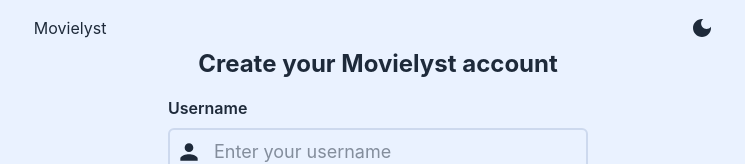
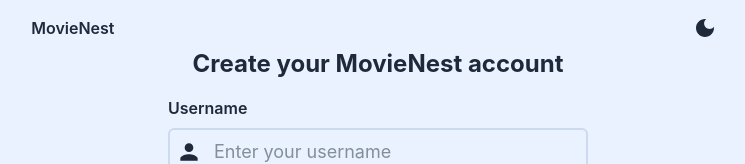
Before and after one commit to Xaphan64/movieList, a React (Vite) app: page /register in a window 1280 px wide. Shown: the top 164 px of the page, without its empty margins (262-1007 px from the left). Built offline with nearby package versions, Linux system fonts and the light colour scheme.

Commit message:
added error page and config file

```diff
--- a/src/App.jsx
+++ b/src/App.jsx
@@ -13,6 +13,7 @@ import Login from "./pages/Login";
 import Register from "./pages/Register";
 import MainPage from "./pages/MainPage";
 import PrivateRoutes from "./config/PrivateRoutes";
+import ErrorPage from "./pages/ErrorPage";
 
 // CONFIGURATION
 function App() {
@@ -36,9 +37,8 @@ function App() {
           </Route>
           <Route path="/login" element={<Login />} />
           <Route path="/register" element={<Register />} />
+          <Route path="*" element={<ErrorPage />} />
         </Route>
-
-        <Route path="*" element={<h1>error message (de facut)</h1>} />
       </Routes>
     </BrowserRouter>
   );
--- /dev/null
+++ b/src/config/config.js
@@ -0,0 +1,3 @@
+export const movieApp = {
+  name: "MovieNest",
+};
--- a/src/layouts/MainLayout.jsx
+++ b/src/layouts/MainLayout.jsx
@@ -9,6 +9,7 @@ import { useState } from "react";
 import { Link, Outlet } from "react-router-dom";
 
 // MISC
+import { movieApp } from "../config/config";
 
 // COMPONENTS
 
@@ -41,7 +42,9 @@ export default function Layout() {
         light:bg-light-bg light:text-light-text dark:bg-dark-bg dark:text-dark-text"
       >
         <div className="flex flex-row md:justify-around items-center justify-between">
-          <Link to="/">Movielyst</Link>
+          <Link to="/" className="font-semibold">
+            {movieApp.name}
+          </Link>
           <button
             type="button"
             onClick={handleNightMode}
--- /dev/null
+++ b/src/pages/ErrorPage.jsx
@@ -0,0 +1,46 @@
+// ASSETS
+
+// STYLES
+
+// LIBRARIES
+import { Link } from "react-router-dom";
+
+// MISC
+import { movieApp } from "../config/config";
+
+// COMPONENTS
+
+// CONFIGURATION
+export default function ErrorPage() {
+  // PROPERTIES
+
+  // API REQUESTS
+
+  // LIBRARY CONSTANTS
+
+  // STATE CONSTANTS
+
+  // LIFE CYCLE
+
+  // EVENT HANDLERS
+  return (
+    <div className="flex flex-col items-center gap-4 text-center">
+      <h1 className="pt-6 text-xl font-semibold sm:text-2xl">Error! This page does not exist</h1>
+
+      <h2 className="sm:text-xl">Click on the app name to be redirected to the main page</h2>
+      <h2 className="sm:text-xl">
+        If you are not logged in you can{" "}
+        <Link
+          to="/login"
+          className="font-semibold text-blue-600 light:hover:text-blue-800 dark:text-blue-400 dark:hover:text-blue-300
+          underline transition-colors"
+        >
+          log in
+        </Link>{" "}
+        to your
+        <span className="font-semibold">{" " + movieApp.name + " "}</span>
+        account
+      </h2>
+    </div>
+  );
+}
--- a/src/pages/Login.jsx
+++ b/src/pages/Login.jsx
@@ -10,6 +10,7 @@ import { useId, useState } from "react";
 import { Link, useNavigate } from "react-router-dom";
 
 // MISC
+import { movieApp } from "../config/config";
 
 // COMPONENTS
 
@@ -42,27 +43,6 @@ export default function Login() {
       email: "",
       incorrect: "",
     };
-
-    // // email empty throw error
-    // if (input.email.trim() === "") {
-    //   newError.email = "Email address is empty!";
-    // } else if (
-    //   input.email !== localStorage.getItem("Email", input.email) ||
-    //   input.password !== localStorage.getItem("Password", input.password)
-    // ) {
-    //   newError.incorrect = "Incorrect email or password";
-    // }
-    // // password empty throw error
-    // if (input.password.trim() === "") {
-    //   newError.password = "Password field is empty!";
-    // }
-    // // if email or password does not match with the one in localStorage show error
-    // else if (
-    //   input.email !== localStorage.getItem("Email", input.email) ||
-    //   input.password !== localStorage.getItem("Password", input.password)
-    // ) {
-    //   newError.incorrect = "Incorrect email or password";
-    // }
 
     // email & password empty throw error
     if (input.email.trim() === "" && input.password.trim() === "") {
@@ -119,7 +99,7 @@ export default function Login() {
 
   return (
     <div className="flex flex-col items-center gap-4">
-      <h1 className="sm:text-2xl text-xl font-bold">Login to Movielyst</h1>
+      <h1 className="sm:text-2xl text-xl font-bold">Login to {movieApp.name}</h1>
 
       <form
         className="flex flex-col sm:gap-2 gap-1 max-w-[420px] w-full"
--- a/src/pages/Register.jsx
+++ b/src/pages/Register.jsx
@@ -14,10 +14,11 @@ import { useState } from "react";
 import { Link, useNavigate } from "react-router-dom";
 
 // MISC
+import { movieApp } from "../config/config";
 
 // COMPONENTS
 import InputChecker from "../components/InputChecker";
-import { passwordRules, usernameRules } from "../components/inputRules";
+import { passwordRules, usernameRules } from "../config/inputRules";
 
 // CONFIGURATION
 export default function Register() {
@@ -164,7 +165,7 @@ export default function Register() {
 
   return (
     <div className="flex flex-col items-center gap-4">
-      <h1 className="sm:text-2xl text-xl font-bold">Create your Movielyst account</h1>
+      <h1 className="sm:text-2xl text-xl font-bold">Create your {movieApp.name} account</h1>
 
       <form
         className="flex flex-col sm:gap-2 gap-1 max-w-[420px] w-full"
```
Also changed, not shown: src/config/inputRules.js (renamed from src/components/inputRules.js).
